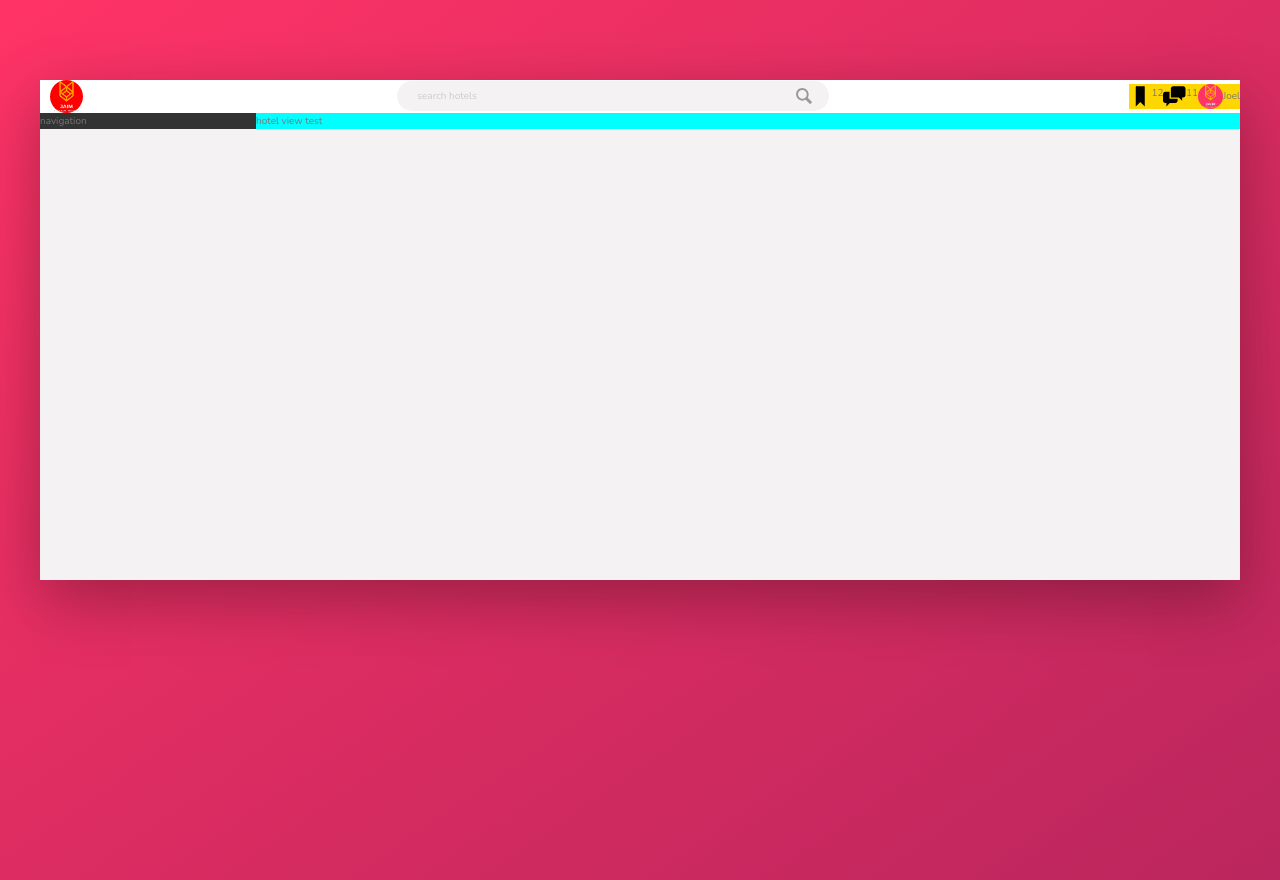
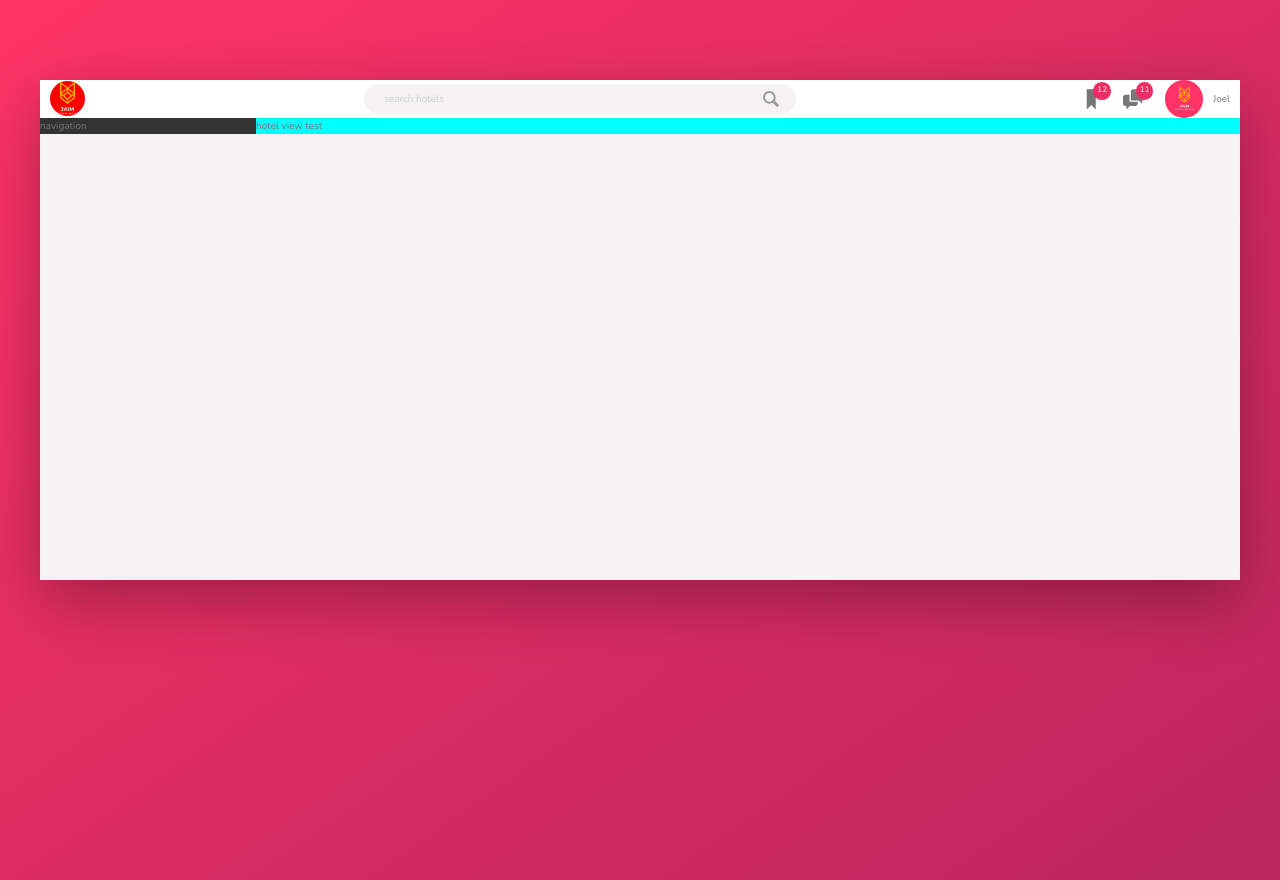
Before and after one commit to jowjaim20/next-app, a Next.js app: page / in a window 1280 px wide. Built offline with nearby package versions, Linux system fonts and the light colour scheme.

Commit message:
android update

```diff
--- a/components/Header.js
+++ b/components/Header.js
@@ -8,8 +8,10 @@ import Bookmark from "../public/img/SVG/bookmark.svg";
 const Header = () => {
   return (
     <header className={`${style.header}`}>
-      <div className={style.logo__box}>
-        <Image src={Logo} alt="logo" className="logo" width={40} height={40} />
+    <div className={style.logo__box}>
+      <div className={style.logo__wrapper}>
+        <Image src={Logo} alt="logo" className="logo" width={100} height={100} />
+      </div>
       </div>
       <form action="#" className={`${style.search}`}>
         <input
@@ -31,13 +33,17 @@ const Header = () => {
           <span className={style.userNav__notification}>11</span>
         </div>
         <div className={style.userNav__user}>
+          <div className={style.userNav__user_photoContainer}>
+          <div className={style.userNav__user_photoWrapper}>
           <Image
             src={Logo}
             alt="user photo"
-            className={style.userNav__user_photo}
+
             width={25}
             height={25}
           />
+          </div>
+          </div>
           <span className={style.userNav__userName}>Joel</span>
         </div>
       </nav>
--- a/styles/trillo.module.scss
+++ b/styles/trillo.module.scss
@@ -29,10 +29,13 @@ body {}
 	flex: 1;
 }
 .logo__box {
+	width: 3.5rem;
+}
+.logo__wrapper {
 	margin-left: 1rem;
 	border-radius: 100px;
-	width: 3.25rem;
-	height: 3.25rem;
+	width: 100%;
+	height: 100%;
 	background-color: red;
 	display: flex;
 	justify-content: center;
@@ -90,25 +93,65 @@ body {}
 }
 
 .userNav {
-	background-color: gold;
+
+	align-self: stretch;
+	//background-color: gold;
 	display: flex;
 	align-items: center;
+
+
+	& > * {
+		padding: 0 1rem;
+		cursor: pointer;
+		height: 100%;
+		display: flex;
+		align-items: center;
+	}
+	& > *:hover {
+		background-color: var(--color-grey-light-2);
+	}
+
+
 	&__iconBox {
+		position: relative;
 		display: flex;
+		align-items: center;
 	}
 	&__icon {
 		height: 2.25rem;
 		width: 2.25rem;
+		fill: var(--color-grey-dark-2);
 	}
-	&__notification {}
-	&__user {
+	&__notification {
+		position: absolute;
+		right: 2px;
+		top: 2px;
+		font-size: .8rem;
+		height: 1.75rem;
+		width: 1.75rem;
+		border-radius: 50%;
+		background-color: var(--color-primary);
+		color: #fff;
 		display: flex;
+		justify-content: center;
 		align-items: center;
 	}
-	&__user_photo {
+	&__user {}
+	&__user_photoContainer {
+		//background-color: red;
 		height: 3.75rem;
+		width: 3.75rem;
+	}
+	&__user_photoWrapper {
+		display: flex;
+		justify-content: center;
+		align-items: center;
+		height:100%;
+		width: 100%;
 		border-radius: 50%;
 		background-color: var(--color-primary-light);
 	}
-	&__userName {}
+	&__userName {
+		margin-left: 1rem;
+	}
 }
```
